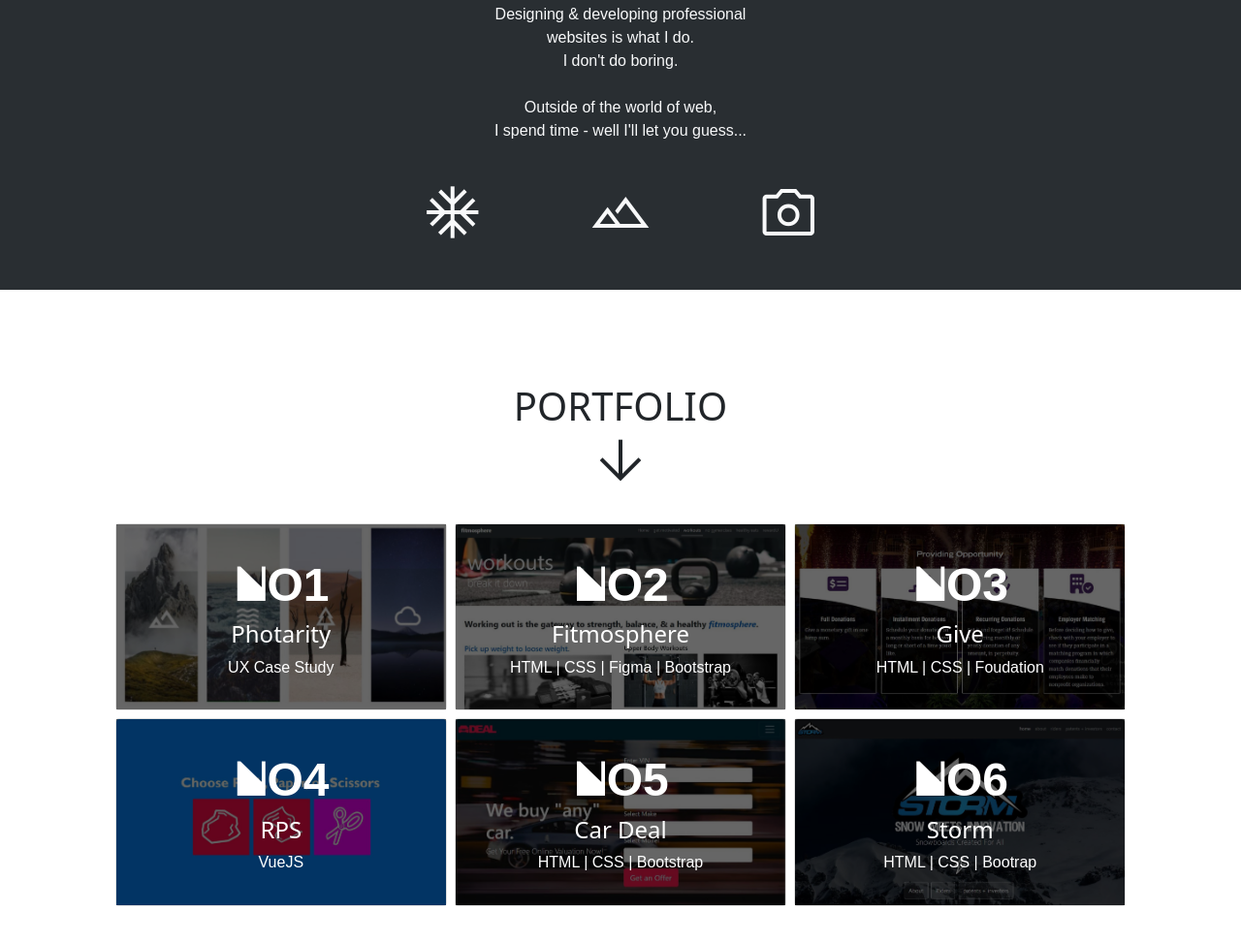
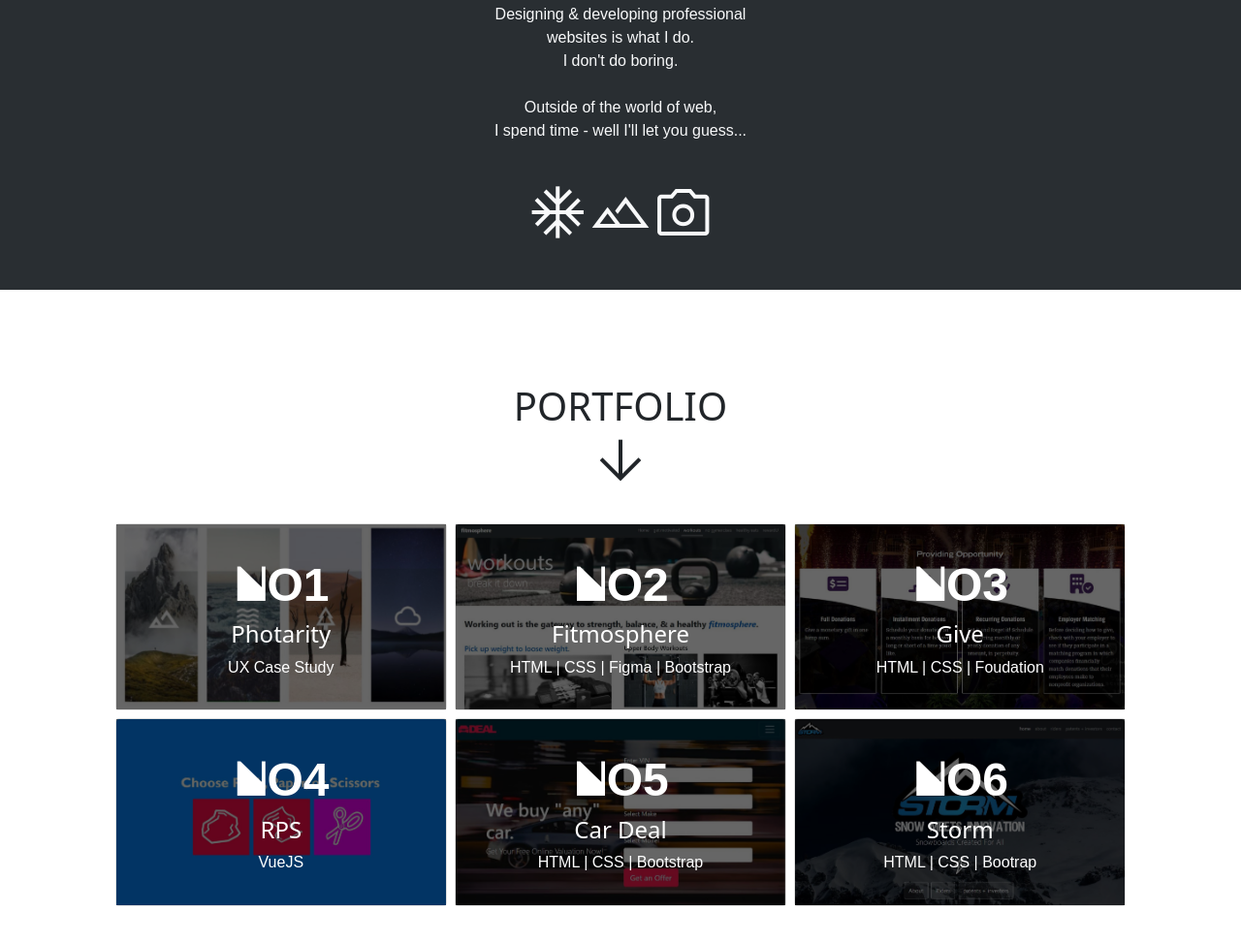
Before and after one commit to WSU-SoC-WEB2890-CU/web2890-portfolio-website-dansie7, a website built with Vite: page src/index.html in a window 1280 px wide. Shown: the part 1255-2228 px from the top of the page at 97% size. Built offline with nearby package versions, Linux system fonts and the light colour scheme.

Commit message:
final submission

```diff
--- a/src/index.html
+++ b/src/index.html
@@ -83,7 +83,7 @@
       Outside of the world of web,<br/> I spend time -
       well I'll let you guess...</p>
   </div>
-  <div class="col-8 col-md-4 mx-auto d-flex justify-content-between mt-4">
+  <div class="col-8 col-md-4 col-lg-2 mx-auto d-flex justify-content-between mt-4">
     <span class="material-symbols-outlined">ac_unit</span>
     <span class="material-symbols-outlined">landscape</span>
     <span class="material-symbols-outlined">photo_camera</span>
```
